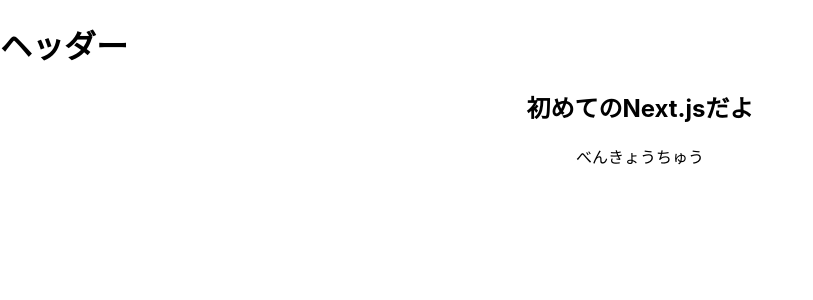
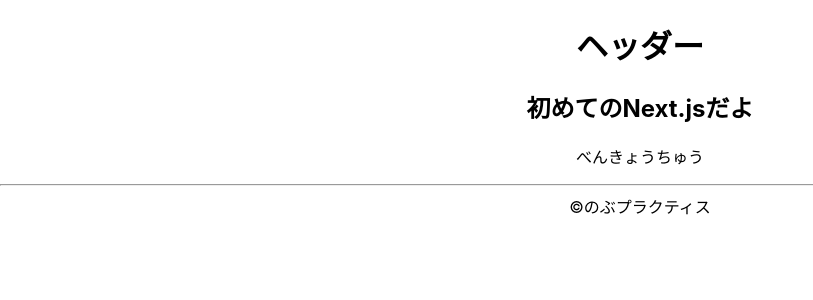
Before and after one commit to noburoad/Next-first, a Next.js app: page / in a window 1280 px wide. Shown: the top 300 px of the page, without its empty margins (0-813 px from the left). Built offline with nearby package versions, Linux system fonts and the light colour scheme.

Commit message:
レイアウトを実装

```diff
--- /dev/null
+++ b/pages/components/content.js
@@ -0,0 +1,9 @@
+export default function Content({ children }) {
+	return (
+		<>
+			<div className="container">{children}</div>
+			<hr />
+			<footer style={{ textAlign: 'center' }}>©︎のぶプラクティス</footer>
+		</>
+	);
+}
--- a/pages/components/header.js
+++ b/pages/components/header.js
@@ -1,7 +1,7 @@
 export default function Header(props) {
 	return (
 		<>
-			<h1>{props.title}</h1>
+			<h1 style={{ textAlign: 'center' }}>{props.title}</h1>
 		</>
 	);
 }
--- a/pages/index.js
+++ b/pages/index.js
@@ -1,11 +1,14 @@
 import Header from './components/header';
+import Content from './components/content';
 
 export default function Home() {
 	return (
 		<>
 			<Header title={`ヘッダー`}></Header>
-			<h2 style={{ textAlign: 'center' }}>初めてのNext.jsだよ</h2>
-			<p style={{ textAlign: 'center' }}>べんきょうちゅう</p>
+			<Content>
+				<h2 style={{ textAlign: 'center' }}>初めてのNext.jsだよ</h2>
+				<p style={{ textAlign: 'center' }}>べんきょうちゅう</p>
+			</Content>
 		</>
 	);
 }
```
